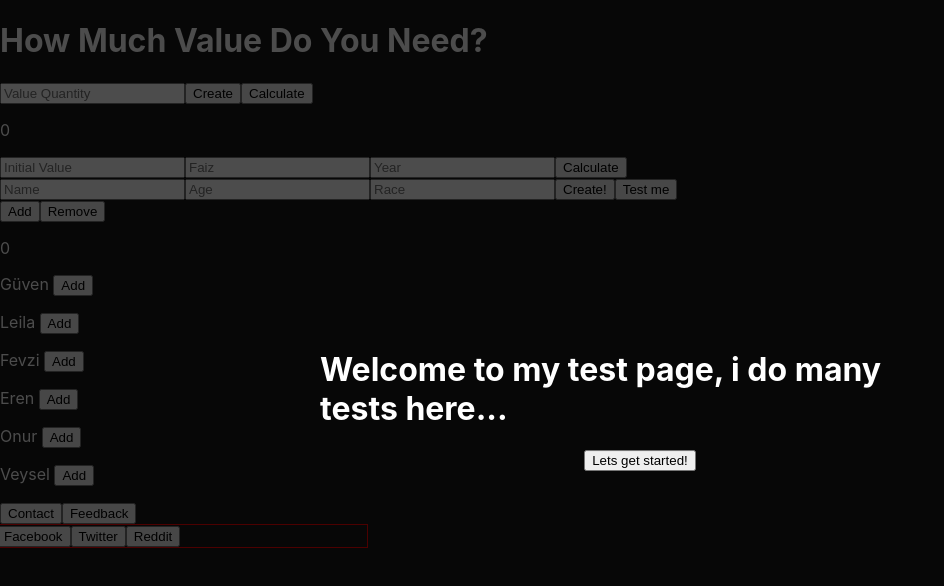
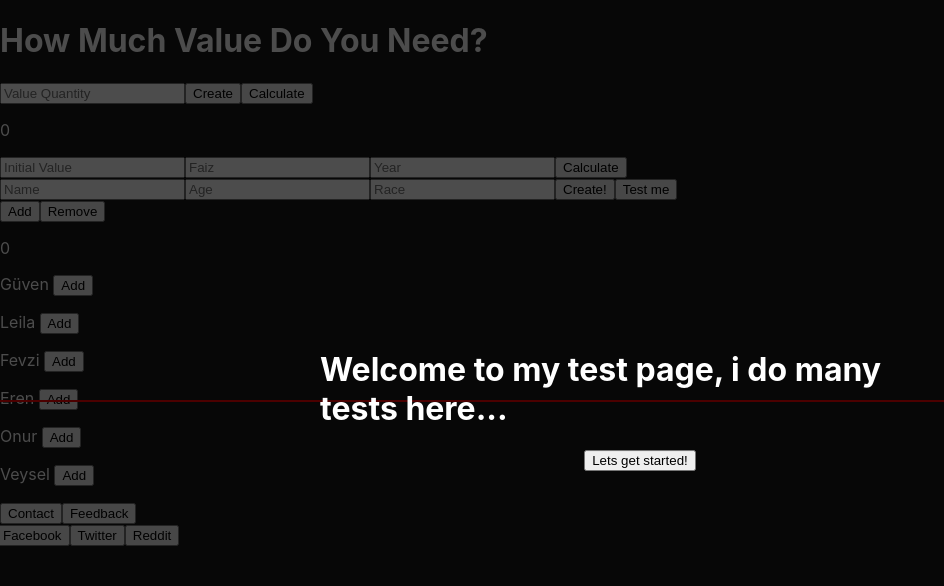
Before and after one commit to guvenfazli/To-Do-List-w-React, a React (Create React App) app in the folder theater/: page / in a window 1280 px wide. Shown: the top 586 px of the page, without its empty margins (0-944 px from the left). Built offline with nearby package versions, Linux system fonts and the light colour scheme.

Commit message:
Pop Up element added

```diff
--- a/theater/src/App.css
+++ b/theater/src/App.css
@@ -38,7 +38,6 @@ body{
 .contact-section{
   transition: 1s;
   transform: translateX(-5px);
-  border: 1px solid red;
   width: 29%;
 }
 
@@ -46,5 +45,17 @@ body{
   visibility: hidden;
   opacity: 0;
   width: 29%;
+}
+
+.deneme-bg{
+  background-color: white;
+  position: fixed;
+  top: 50%;
+  bottom: 50%;
+  left: -50%;
+  right: -50%;
+  border: 1px solid red;
+
+
 
 }
--- a/theater/src/App.jsx
+++ b/theater/src/App.jsx
@@ -260,6 +260,7 @@ function App() {
         </div>
         }
 
+        <div className='deneme-bg' ><p>Selam</p></div>
 
       </div>
 
```
